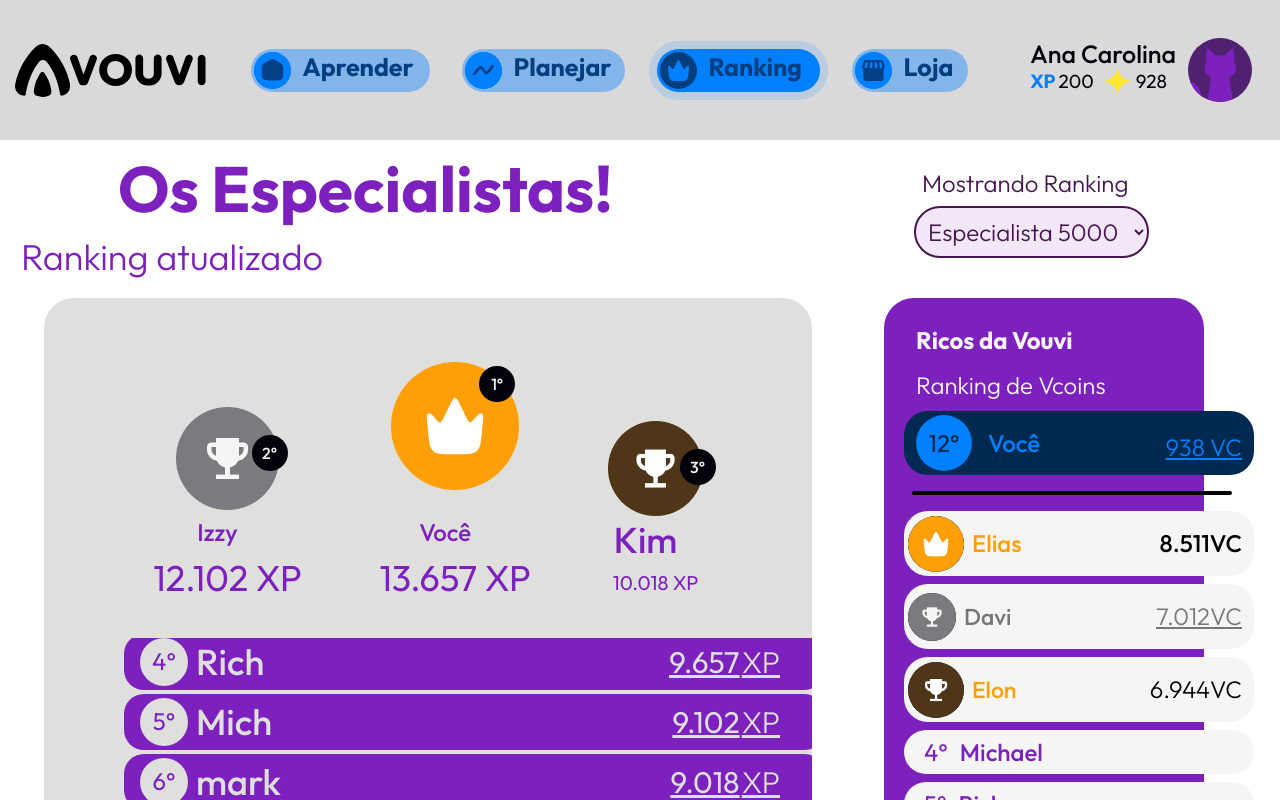
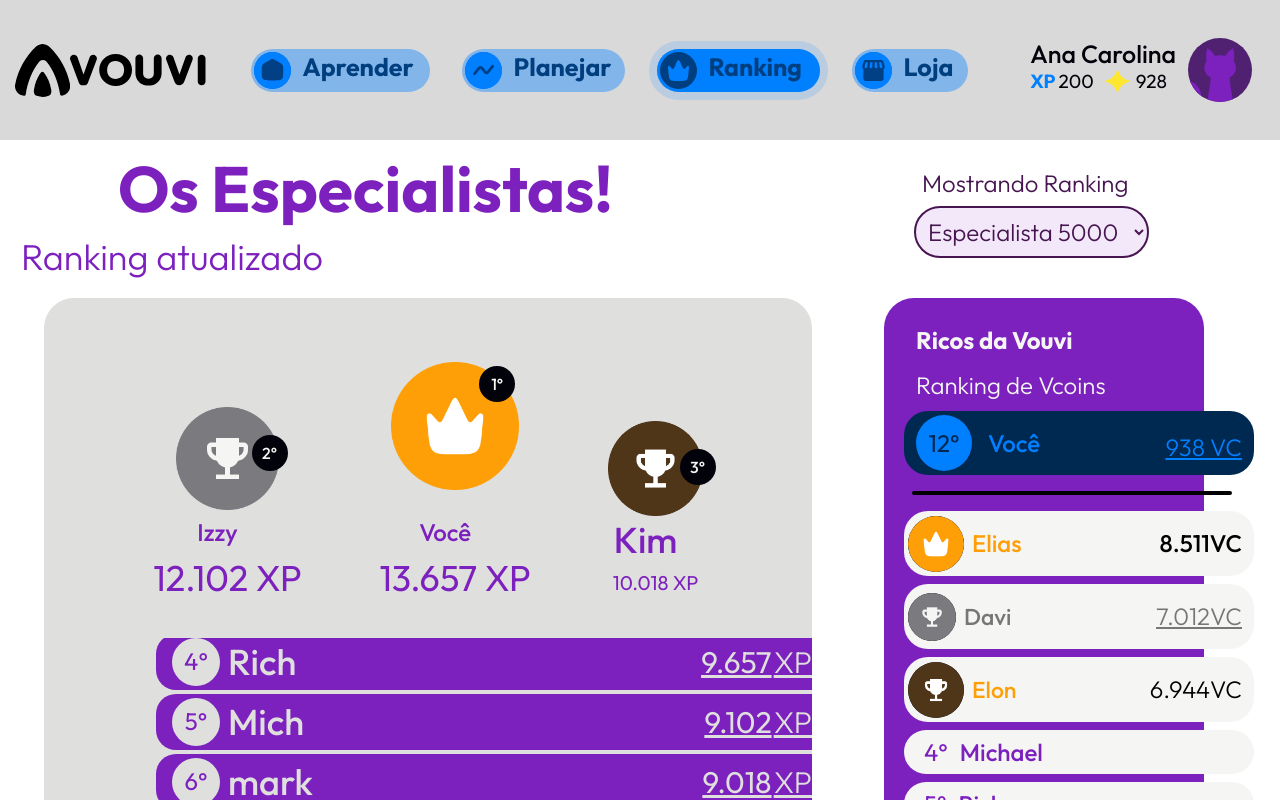
Before and after one commit to yanrafael/vouvi-frontend-client, a React (Vite) app: page /vouvi-frontend-client/ranking in a window 1280 px wide. Shown: the top 800 px of the page. Built offline with nearby package versions, Linux system fonts and the light colour scheme.

Commit message:
atualização
...

```diff
--- a/src/components/Cards/CardXPRank.jsx
+++ b/src/components/Cards/CardXPRank.jsx
@@ -2,7 +2,7 @@ import React from "react";
 
 const Card = (props) =>{
     return(
-      <div className="flex justify-between items-center lg:text-md bg-card p-2  rounded-[20px]  text-primary-200  bg-primary-200 dark:bg-[#3D3D3D] md:h-14 md:w-[330px] lg:w-[700px] w-[300px] h-10  md:ml-8 lg:ml-20 -mt-1 mb-2 ml-5">
+      <div className="flex justify-between items-center lg:text-md bg-card p-2  rounded-[20px]  text-primary-200  bg-primary-200 dark:bg-[#3D3D3D] md:h-14 md:w-[330px] lg:w-[700px] w-[300px] h-10  md:ml-8 lg:ml-28 -mt-1 mb-2 ml-5 lg:items-center">
         <div className="flex items-center ">
         <span className="mr-2 flex items-center justify-center lg:w-12 lg:h-12 rounded-full lg:text-[24px] bg-[#DFDFDE] dark:bg-black dark:text-white md:w-9 md:h-9 md:mx-2 md:text-[20px]  w-8 h-8 text-[20px]"  >{props.posicao}°</span>
           <div className="lg:text-base font-medium text-[#DFDFDE] dark:text-[#B1B1B1] md:text-[20px] text-[14px]">{props.nome}</div>
```
